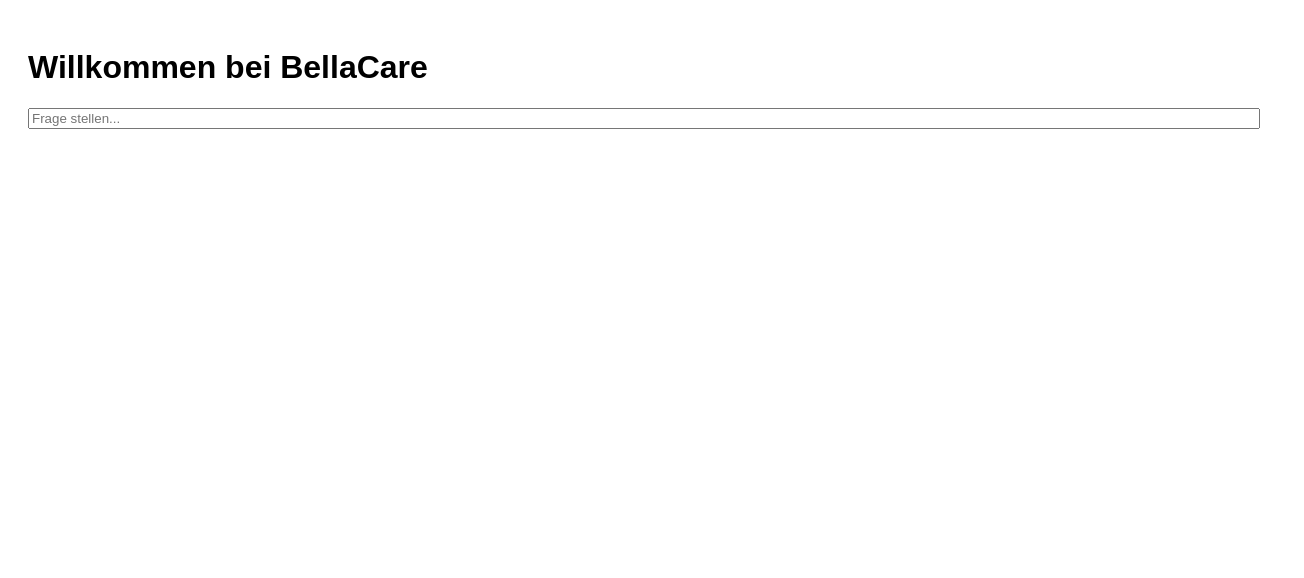
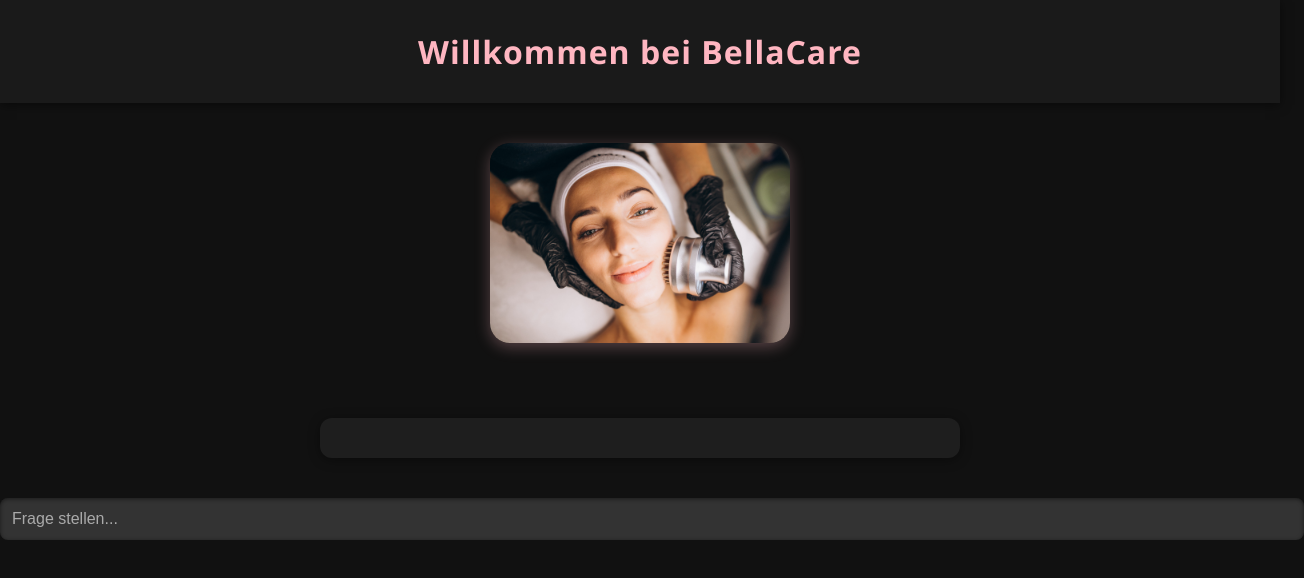
Before and after one commit to AzizaAziz101/6666, a website: page public/index.html in a window 1280 px wide. Shown: the whole page, 1304 px wide, since content can reach past the window. Drawn offline with Linux system fonts and the light colour scheme.

Commit message:
Initial commit

```diff
--- a/public/index.html
+++ b/public/index.html
@@ -4,17 +4,91 @@
   <meta charset="UTF-8" />
   <title>BellaCare Chatbot</title>
   <style>
-    body { font-family: sans-serif; padding: 20px; }
-    #chat { max-width: 600px; margin: auto; }
-    .msg { margin-bottom: 10px; }
-    .user { color: blue; }
-    .bot { color: green; }
+    body {
+      font-family: 'Segoe UI', sans-serif;
+      background-color: #111;
+      color: #f5f5f5;
+      margin: 0;
+      padding: 0;
+    }
+
+    header {
+      background-color: #1a1a1a;
+      padding: 30px 20px;
+      text-align: center;
+      box-shadow: 0 2px 10px rgba(0,0,0,0.5);
+    }
+
+    header h1 {
+      margin: 0;
+      font-size: 2em;
+      color: #ffb6c1;
+      letter-spacing: 1px;
+    }
+
+    #hero {
+      text-align: center;
+      padding: 40px 20px;
+    }
+
+    #hero img {
+      max-width: 300px;
+      border-radius: 20px;
+      box-shadow: 0 4px 15px rgba(255,182,193,0.3);
+    }
+
+    #chat {
+      max-width: 600px;
+      margin: 30px auto;
+      padding: 20px;
+      background-color: #1e1e1e;
+      border-radius: 12px;
+      box-shadow: 0 2px 12px rgba(0,0,0,0.4);
+    }
+
+    .msg {
+      margin-bottom: 10px;
+      line-height: 1.6;
+    }
+
+    .user {
+      color: #80dfff;
+    }
+
+    .bot {
+      color: #90ee90;
+    }
+
+    input[type="text"] {
+      width: 100%;
+      padding: 12px;
+      border: none;
+      border-radius: 8px;
+      background-color: #333;
+      color: #fff;
+      font-size: 1em;
+      margin-top: 10px;
+      box-shadow: inset 0 1px 4px rgba(0,0,0,0.5);
+    }
+
+    input[type="text"]::placeholder {
+      color: #aaa;
+    }
   </style>
 </head>
 <body>
-  <h1>Willkommen bei BellaCare</h1>
+  <header>
+    <h1>Willkommen bei BellaCare</h1>
+  </header>
+
+  <section id="hero">
+    <!-- Ersetze src durch dein eigenes Bild -->
+    <img src="beauty.jpg" alt="Beauty Hero Bild" />
+  </section>
+
   <div id="chat"></div>
-  <input type="text" id="input" placeholder="Frage stellen..." style="width: 100%;" />
+  <input type="text" id="input" placeholder="Frage stellen..." />
+
   <script>
     const input = document.getElementById("input");
     const chat = document.getElementById("chat");
```
Also changed, not shown: public/beauty.jpg (added).
